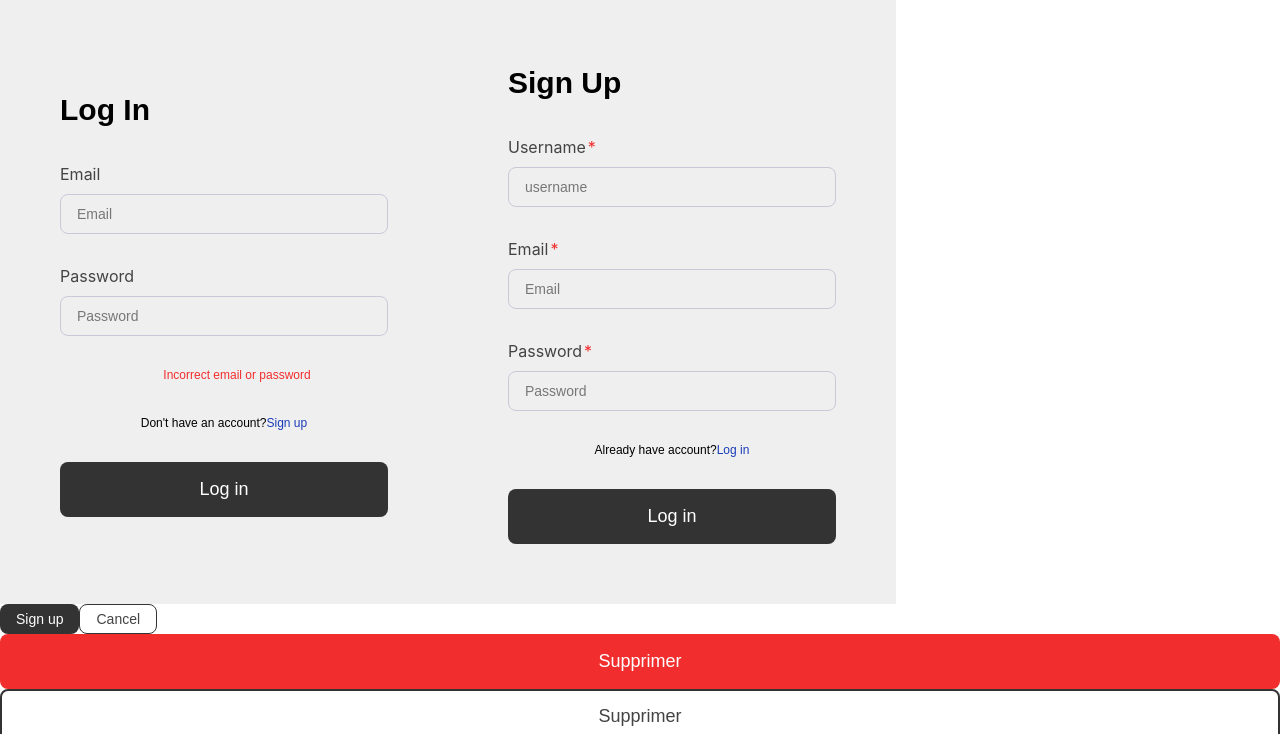
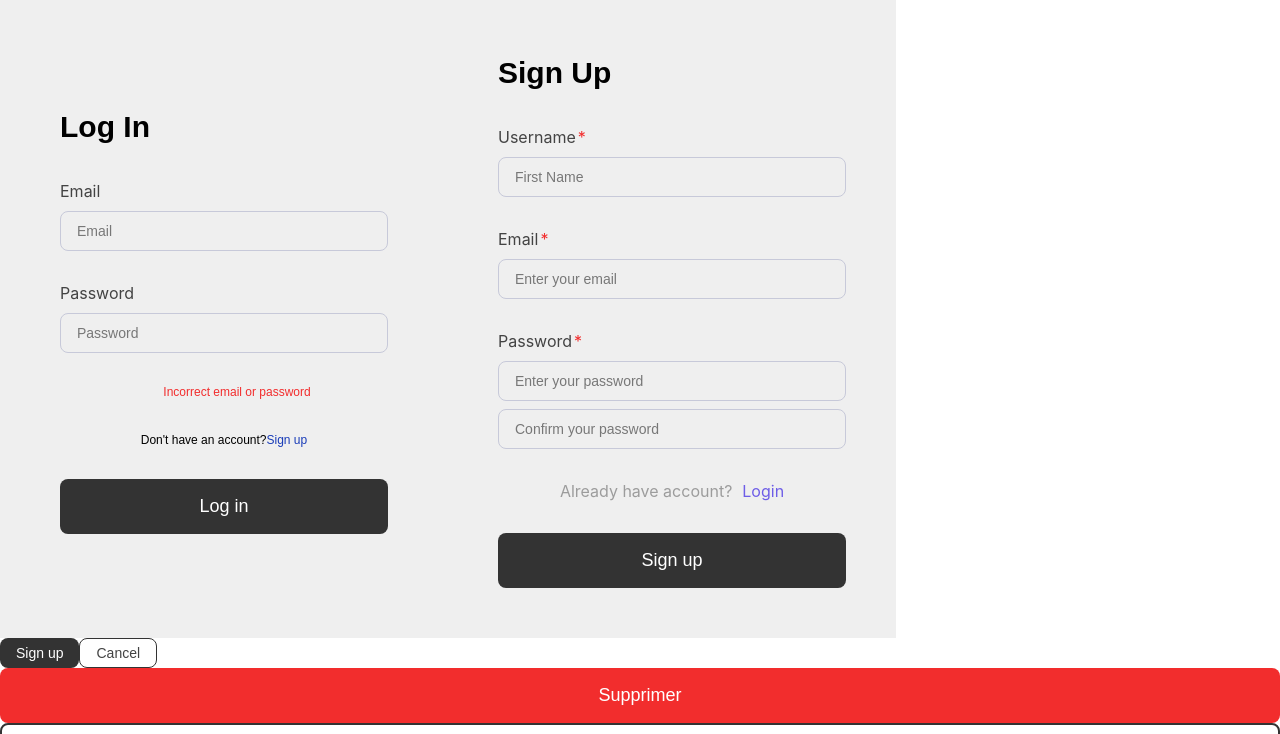
Before and after one commit to MMI-developpement-web/sae4-dweb-di-01-social-JeanJeanPaugnat, a React (Vite) app in the folder frontend/: page / in a window 1280 px wide. Shown: the top 734 px of the page. Built offline with nearby package versions, Linux system fonts and the light colour scheme; some icons are missing.

Commit message:
forms enhanced

```diff
--- a/frontend/src/components/section/SignUpform.tsx
+++ b/frontend/src/components/section/SignUpform.tsx
@@ -1,23 +1,87 @@
-import { cva, type VariantProps } from "class-variance-authority";
-import { cn } from "../../lib/utils";
-import Icon from "../ui/Icon";
+import { useState } from "react";
+import Input from "../ui/Input";
 import FormField from "../ui/FormField";
 import Button from "../ui/button";
 
+type StrengthLevel = {
+  label: string;
+  textColor: string;
+  barColor: string;
+  barWidth: string;
+};
 
+function getPasswordStrength(password: string): StrengthLevel | null {
+  if (!password) return null;
+
+  const checks = [
+    /[a-z]/.test(password),
+    /[A-Z]/.test(password),
+    /\d/.test(password),
+    /[^a-zA-Z0-9]/.test(password),
+  ].filter(Boolean).length;
+
+  if (password.length < 6 || checks <= 1) {
+    return { label: "Weak", textColor: "text-[#ff2c19]", barColor: "bg-[#ff2c18]", barWidth: "w-[20px]" };
+  }
+  if (password.length < 10 || checks <= 2) {
+    return { label: "Medium", textColor: "text-[#f5a623]", barColor: "bg-[#f5a623]", barWidth: "w-[50px]" };
+  }
+  return { label: "Strong", textColor: "text-green-500", barColor: "bg-green-500", barWidth: "w-full" };
+}
 
 export default function SignUpForm() {
-    return (
-        <section className="flex flex-col w-md justify-center p-15 gap-[30px] bg-light-bg">
-            <h2 className="title30-semi-bold">Sign Up</h2>
-            <FormField label="Username" required placeholder="username" action="text" />
-            <FormField label="Email" required placeholder="Email" action="email" />
-            <FormField label="Password" required placeholder="Password" action="password" />
-            <div className="flex flex-row span10-regular items-center justify-center">
-                <span className="">Already have account?</span>
-                <a href="#" className="text-blue-800 text12-regular">Log in</a>
+  const [password, setPassword] = useState("");
+  const strength = getPasswordStrength(password);
+
+  return (
+    <section className="flex flex-col w-md justify-center px-12.5 py-12.5 gap-7.5 bg-light-bg">
+      <h2 className="title30-semi-bold">Sign Up</h2>
+
+      <FormField label="Username" required placeholder="First Name" action="text" />
+      <FormField label="Email" required placeholder="Enter your email" action="email" />
+
+      {/* Bloc password : header avec indicateur de force + deux champs */}
+      <div className="flex flex-col gap-2 w-full">
+
+        <div className="flex items-center justify-between w-full">
+
+          <div className="flex items-center gap-0.5">
+            <span className="text12-semi-bold text-dark-text">Password</span>
+            <span className="text12-semi-bold text-red-warning">*</span>
+          </div>
+
+          {strength && (
+            <div className="flex items-center gap-2.25">
+              <span className={`font-poppins text-[10px] ${strength.textColor}`}>
+                {strength.label}
+              </span>
+              <div className="bg-[#a1a1a1] h-1.25 w-21.25 rounded-full overflow-hidden">
+                <div className={`h-full rounded-full transition-all ${strength.barColor} ${strength.barWidth}`} />
+              </div>
             </div>
-            <Button text="Log in" size="lg" />
-        </section>
-    );
+          )}
+
+        </div>
+        <Input
+          variant="secondary"
+          action="password"
+          placeholder="Enter your password"
+          value={password}
+          onChange={(e) => setPassword(e.target.value)}
+        />
+        <Input
+          variant="secondary"
+          action="password"
+          placeholder="Confirm your password"
+        />
+      </div>
+
+      <div className="flex flex-row gap-2.5 items-center justify-center text10-regular">
+        <span className="text-light-text">Already have account?</span>
+        <a href="#" className="text-[#6E5DE7]">Login</a>
+      </div>
+
+      <Button text="Sign up" size="lg" />
+    </section>
+  );
 }
--- a/frontend/src/components/ui/Input.tsx
+++ b/frontend/src/components/ui/Input.tsx
@@ -25,14 +25,11 @@ const InputVariants = cva(
 
 
 
-interface InputDataProps {
-    action?: "text" | "password" | "email";
-    placeholder?: string;
+interface InputProps
+  extends Omit<React.InputHTMLAttributes<HTMLInputElement>, "type">,
+    VariantProps<typeof InputVariants> {
+  action?: "text" | "password" | "email";
 }
-
-
-
-interface InputProps extends InputDataProps, VariantProps<typeof InputVariants> {}
 
 export default function Input({
   variant,
```
Also changed, not shown: frontend/src/components/ui/Icon.tsx (+6 -4 lines).
